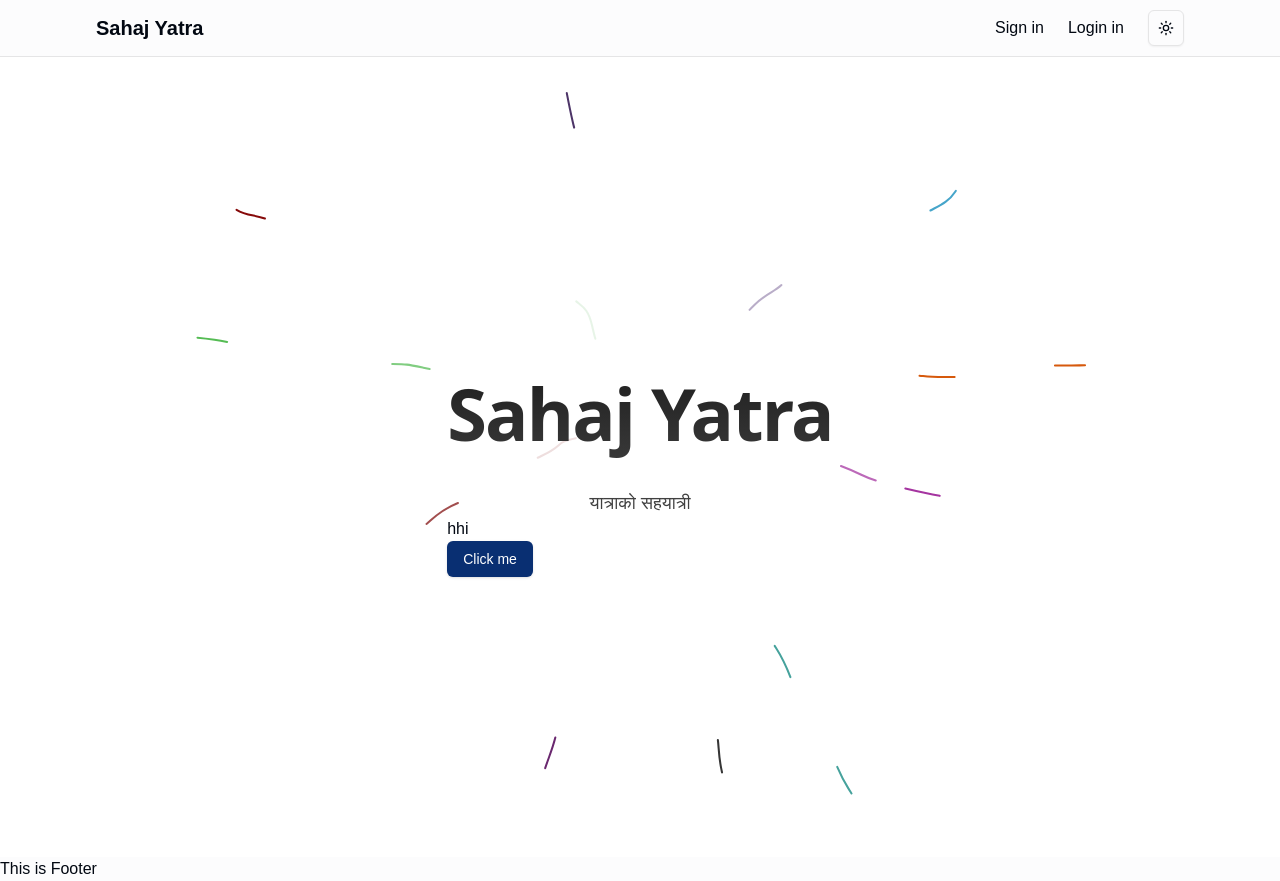
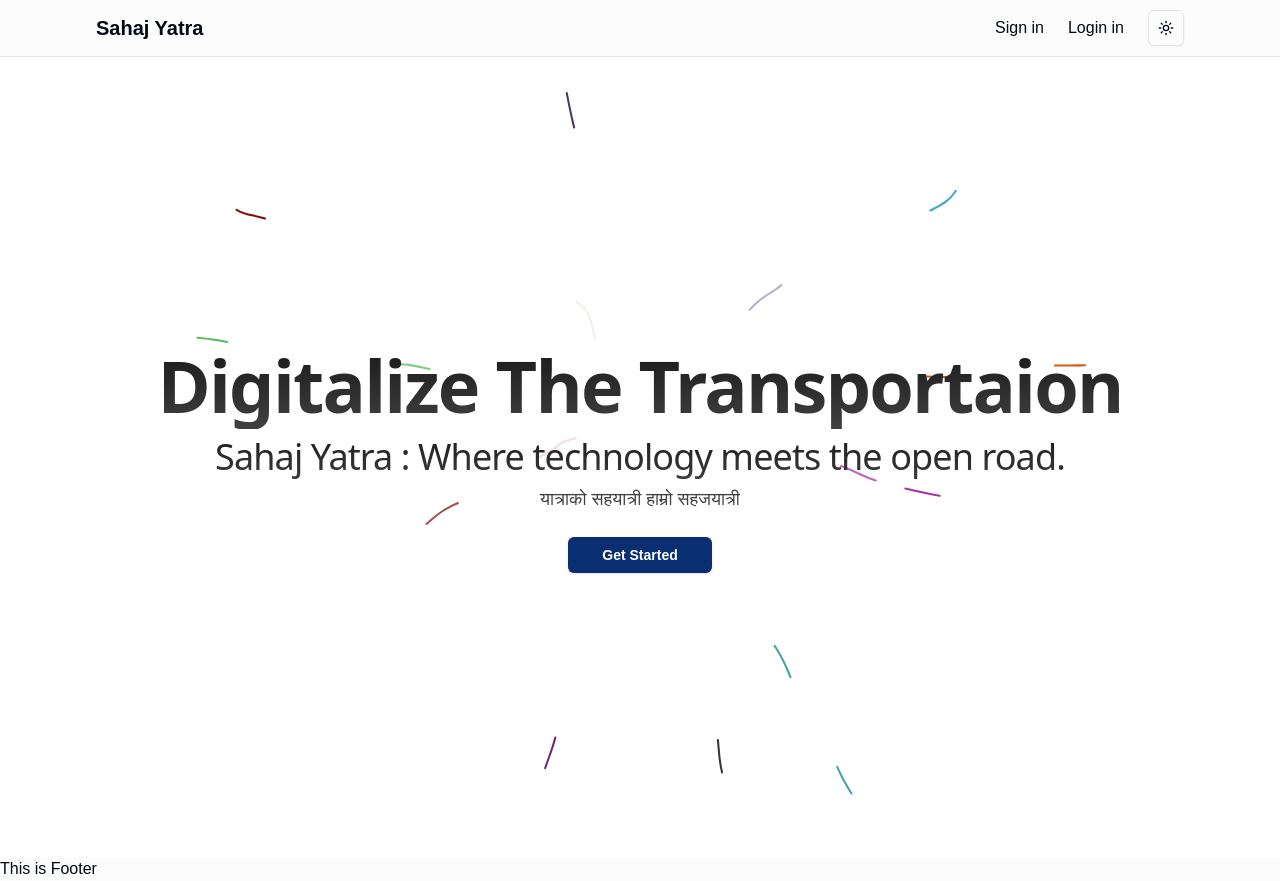
Before and after one commit to PramisGrg/sahaj-yatra-frontend, a Next.js app: page / in a window 1280 px wide. Built offline with nearby package versions, Linux system fonts and the light colour scheme.

Commit message:
feat: hero section conpleted

```diff
--- a/components/home/hero-section.tsx
+++ b/components/home/hero-section.tsx
@@ -7,20 +7,22 @@ const HeroSection = () => {
   return (
     <div>
       <BackgroundLines className="flex items-center justify-center w-full flex-col px-4">
-        <h2 className="bg-clip-text text-transparent text-center bg-gradient-to-b from-neutral-900 to-neutral-700 dark:from-neutral-600 dark:to-white text-2xl md:text-4xl lg:text-7xl font-sans py-2 md:py-10 relative z-20 font-bold tracking-tight">
-          Sahaj Yatra
-        </h2>
-        <p className="max-w-xl mx-auto text-sm md:text-lg text-neutral-700 dark:text-neutral-400 text-center">
-          यात्राको सहयात्री
-        </p>
-        <h1>hhi</h1>
-        <Button
-          onClick={() => {
-            console.log("I am clicked");
-          }}
-        >
-          Click me
-        </Button>
+        <div>
+          <h1 className="bg-clip-text text-transparent text-center bg-gradient-to-b from-neutral-900 to-neutral-700 dark:from-neutral-600 dark:to-white text-4xl lg:text-7xl font-sans py-2 relative z-20 font-bold tracking-tight">
+            Digitalize The Transportaion
+          </h1>
+          <h2 className="bg-clip-text text-transparent text-center bg-gradient-to-b from-neutral-900 to-neutral-700 dark:from-neutral-600 dark:to-white text-2xl lg:text-4xl font-sans py-2 relative z-20 tracking-tight">
+            Sahaj Yatra : Where technology meets the open road.
+          </h2>
+          <div className="flex flex-col items-center justify-center space-y-6">
+            <p className="max-w-xl mx-auto text-lg text-neutral-700 dark:text-neutral-400 text-center">
+              यात्राको सहयात्री हाम्रो सहजयात्री
+            </p>
+            <Button className="px-8 py-4 rounded-md bg-primary text-white font-bold transition duration-200 hover:bg-white hover:text-black border-2 border-transparent hover:border-primary">
+              Get Started
+            </Button>
+          </div>
+        </div>
       </BackgroundLines>
     </div>
   );
```
